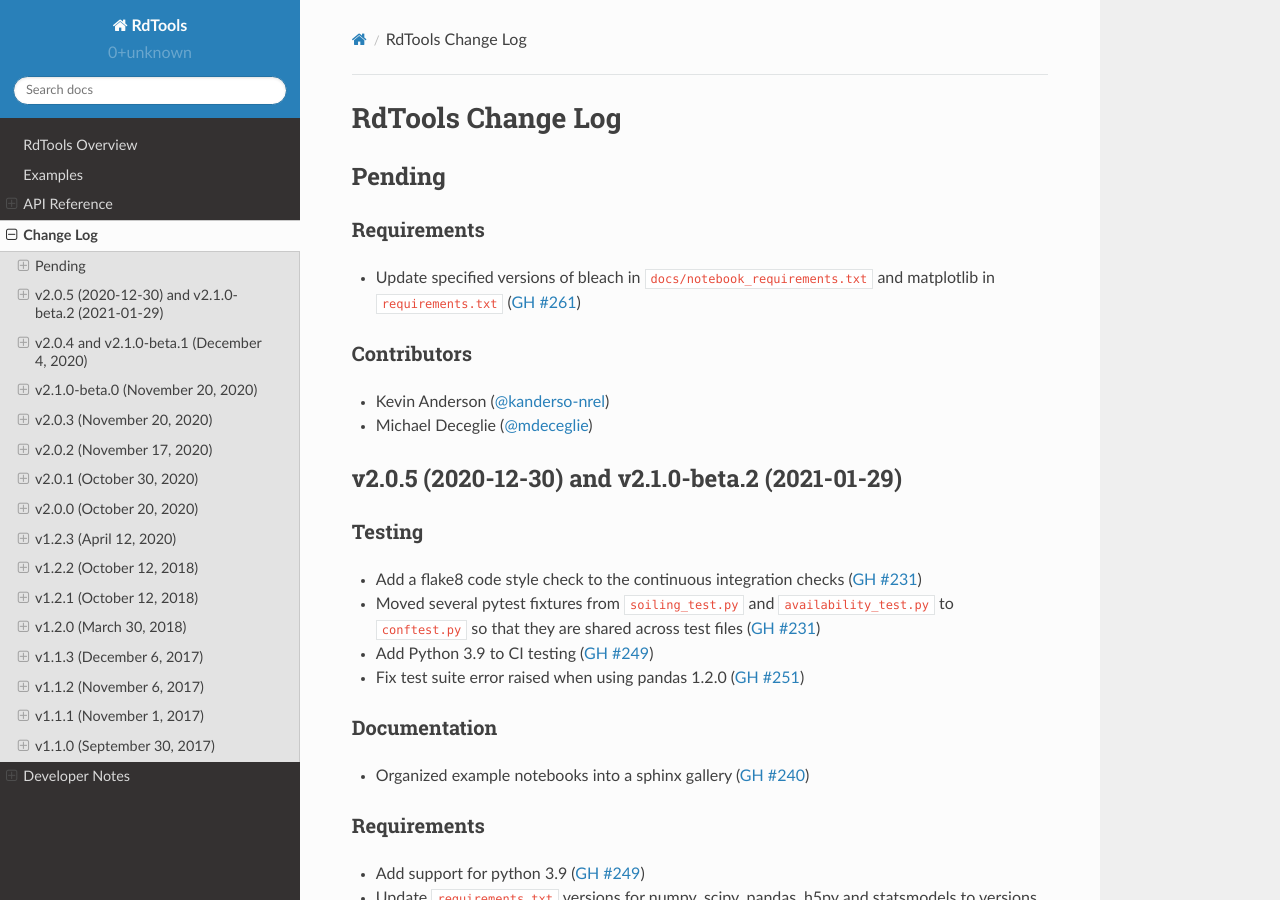
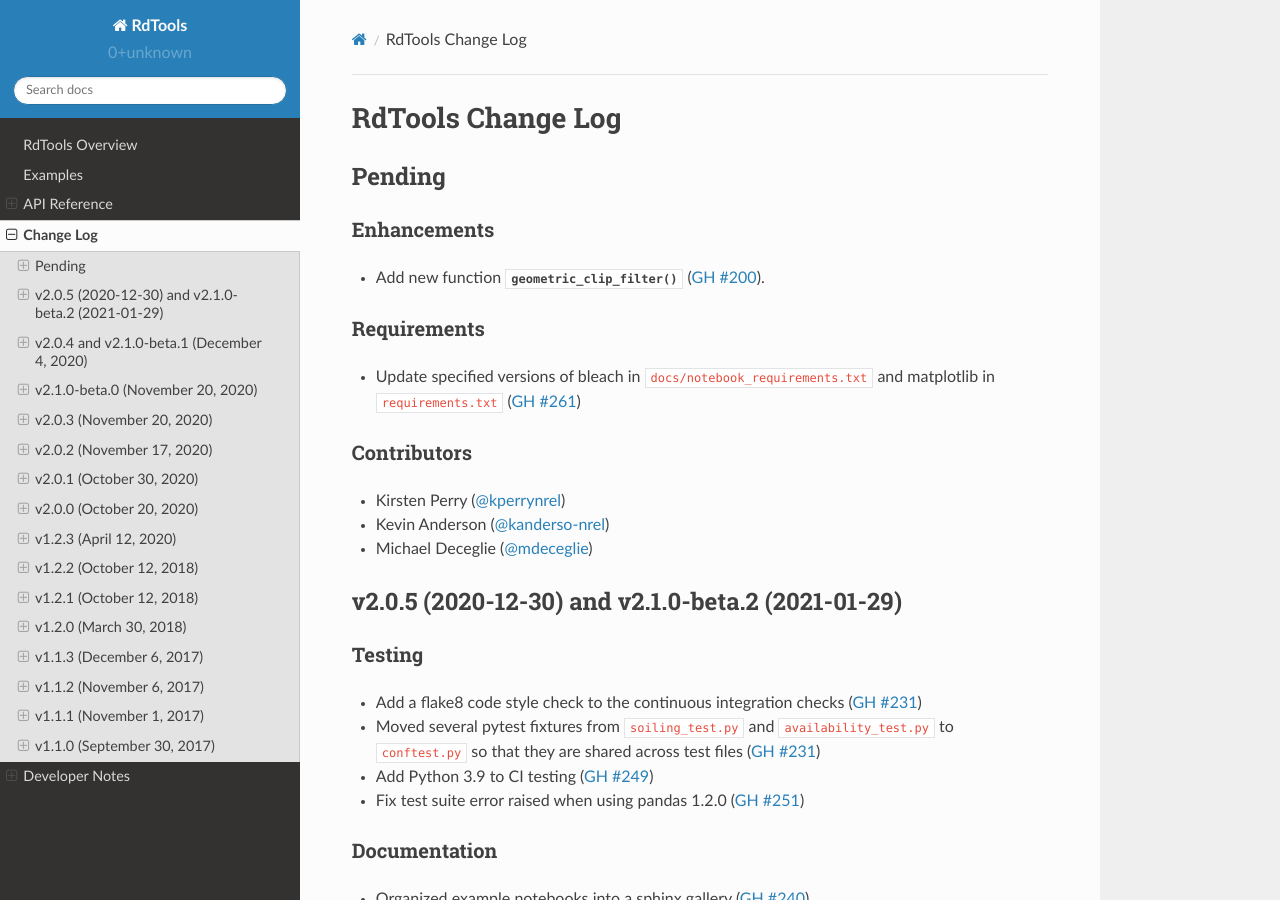
Before and after one commit to NREL/rdtools, a Sphinx documentation site: the page built from docs/sphinx/source/changelog.rst, in a window 1280 px wide and 900 px high. Built offline with Sphinx 7.4.7 and the Read the Docs theme 2.0.0, drawn with Linux system fonts in a browser that asks for light colours; pages that are not in the unit, such as notebooks, are missing from menus.

Commit message:
move changelog entry to pending

```diff
--- a/docs/sphinx/source/changelog/pending.rst
+++ b/docs/sphinx/source/changelog/pending.rst
@@ -1,6 +1,11 @@
 *******
 Pending
 *******
+
+Enhancements
+------------
+* Add new function :py:func:`~rdtools.filtering.geometric_clip_filter` (:pull:`200`).
+
 
 Requirements
 ------------
@@ -11,5 +16,6 @@ Requirements
 
 Contributors
 ------------
+* Kirsten Perry (:ghuser:`kperrynrel`)
 * Kevin Anderson (:ghuser:`kanderso-nrel`)
 * Michael Deceglie (:ghuser:`mdeceglie`)
```
